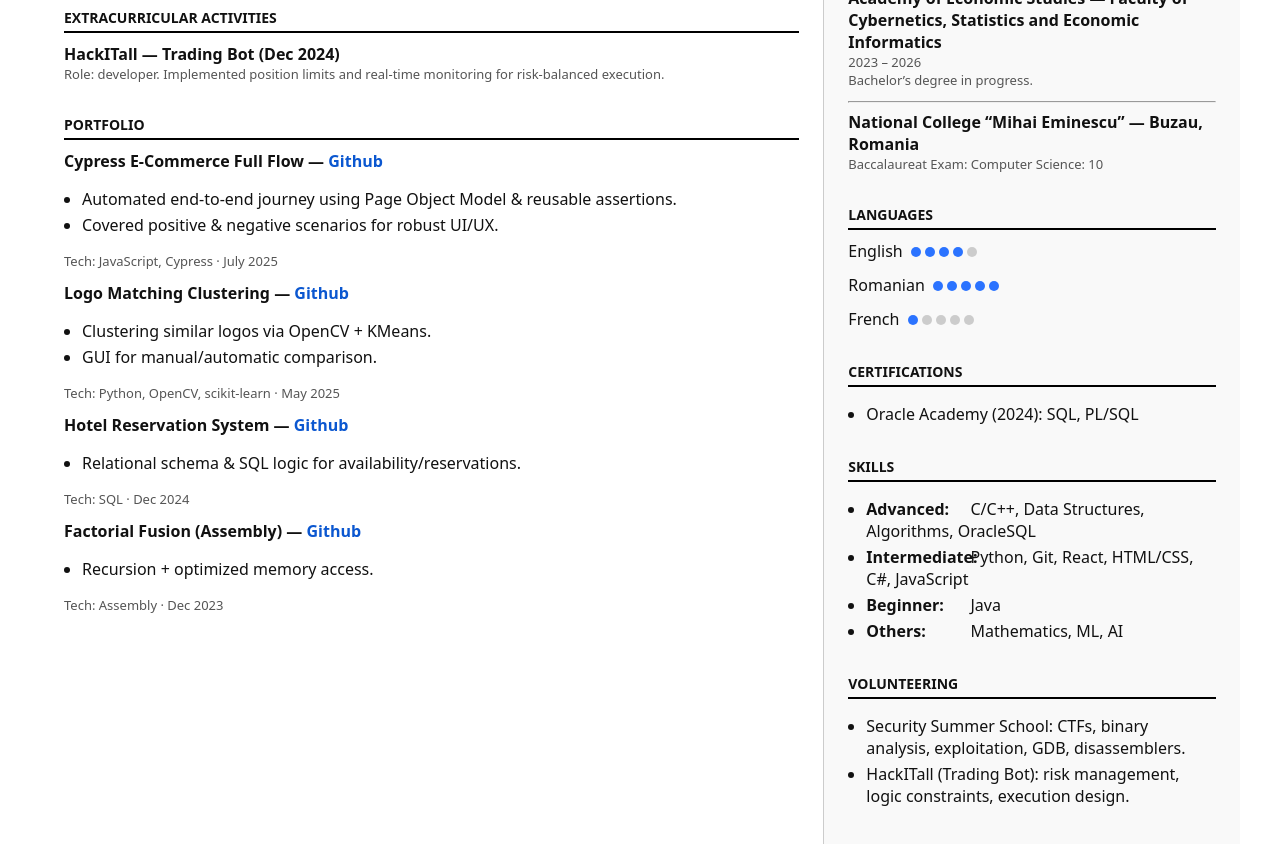
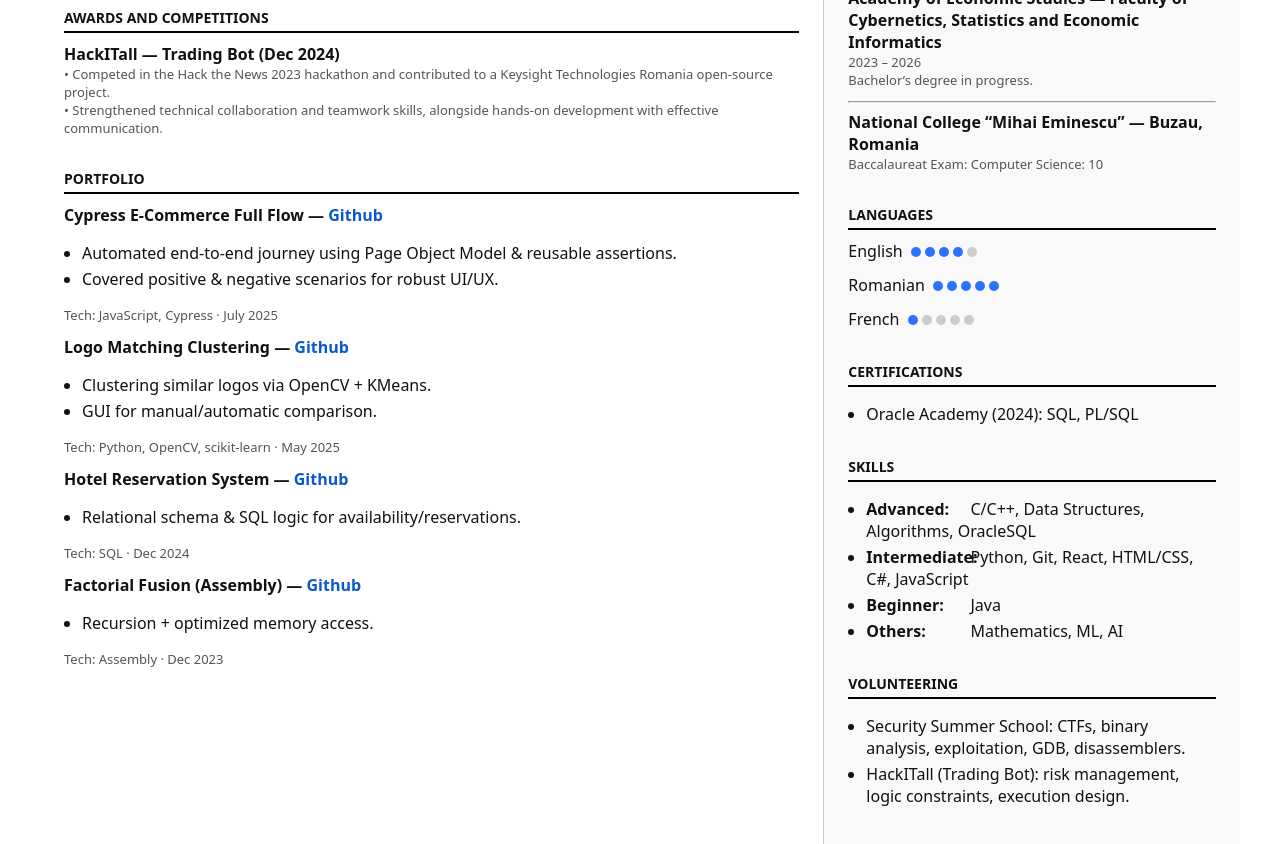
Before and after one commit to mihaelacoman1/mihaela-cv, a plain HTML site: page index.html in a window 1280 px wide. Shown: the part 100-944 px from the top of the page. Drawn offline with Linux system fonts and the light colour scheme.

Commit message:
Update index.html

```diff
--- a/index.html
+++ b/index.html
@@ -84,8 +84,8 @@
       <h1>Mihaela‑Adelina Coman</h1>
 
       <div class="section">
-        <h2>Extracurricular Activities</h2>
-        <div class="item"><div class="item-title">HackITall — Trading Bot (Dec 2024)</div><div class="item-sub">Role: developer. Implemented position limits and real‑time monitoring for risk‑balanced execution.</div></div>
+        <h2>Awards and Competitions</h2>
+        <div class="item"><div class="item-title">HackITall — Trading Bot (Dec 2024)</div><div class="item-sub">• Competed in the Hack the News 2023 hackathon and contributed to a Keysight Technologies Romania open-source project.<br>• Strengthened technical collaboration and teamwork skills, alongside hands-on development with effective communication.</div></div>
       </div>
 
       <div class="section">
```
